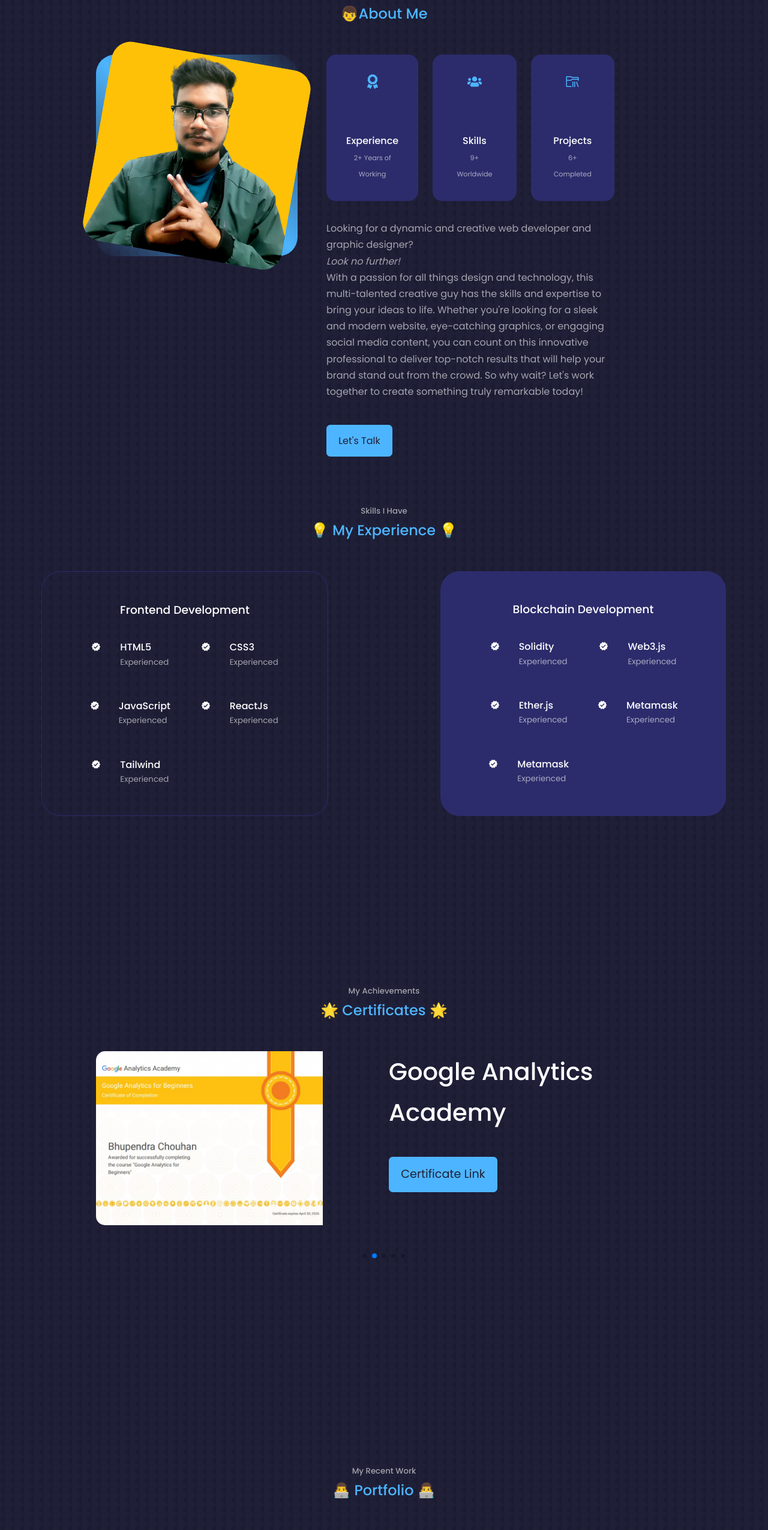
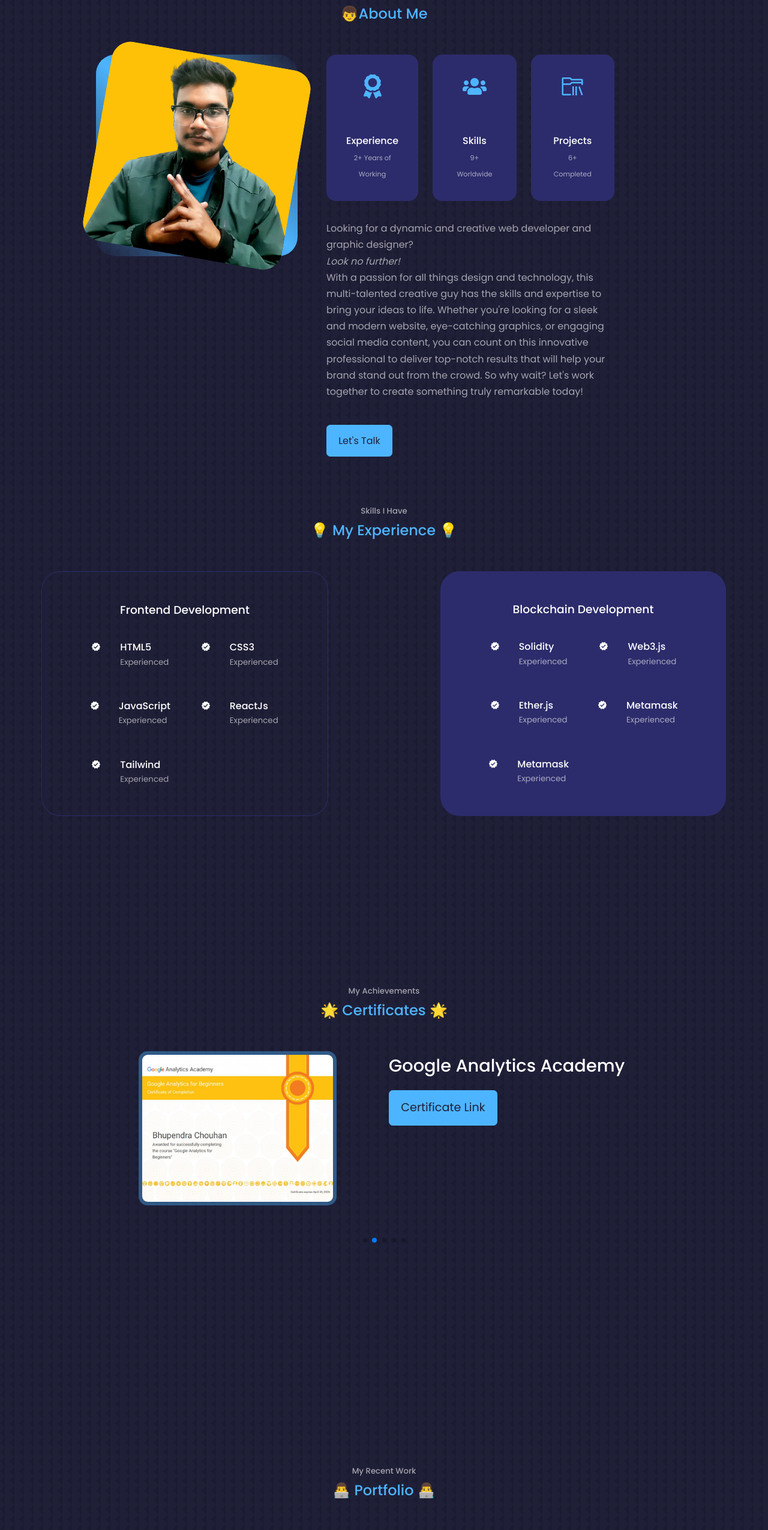
Before and after one commit to Bhupendrachouhan19/My_Personal_Portfolio, a React (Create React App) app: page / in a window 1280 px wide. Shown: the part 900-3450 px from the top of the page at 60% size. Built offline with nearby package versions, Linux system fonts and the light colour scheme.

Commit message:
Certificate section style is updated

```diff
--- a/src/components/about/about.css
+++ b/src/components/about/about.css
@@ -53,8 +53,7 @@
 
 .about__icon {
     color: var(--color-primary);
-    font-size: 1.5rem;
-    margin-bottom: 1rem;
+    font-size: 2.5rem;
 }
 
 .about__card h5 {
--- a/src/components/certificates/Certificates.jsx
+++ b/src/components/certificates/Certificates.jsx
@@ -77,8 +77,8 @@ const Certificates = () => {
                   <img src={cert} alt="Avatar One" />
                 </div>
                 <div className="cert__text">
-                  <h1 className='cert__title'>{title}</h1>
-                  <a href={certLink} className='btn btn-primary'>Certificate Link</a>
+                  <h2 className='cert__title'>{title}</h2>
+                  <a href={certLink} className='btn btn-primary cert__btn'>Certificate Link</a>
                 </div>
               </SwiperSlide>
             )
--- a/src/components/certificates/certificates.css
+++ b/src/components/certificates/certificates.css
@@ -3,26 +3,26 @@
   display: grid;
   grid-template-columns: 1fr 1fr;
   gap: 1rem;
-  margin-bottom: 0.3rem;
+  margin-bottom: 1.3rem;
 }
 
 .cert__image {
   grid-area: 1/1/3/2;
+  width: 70%;
   margin: 0 auto 1rem;
   overflow: hidden;
   border-radius: 15px;
-  /* border: 0.4rem solid var(--color-primary-variant); */
-  bottom: -50%;
-  }
+  border: 0.4rem solid var(--color-primary-variant);
+  /* bottom: -50%; */
+}
 
 .cert__image img {
-  width: 80%;
 }
 
 .cert__text {
   display: grid;
   /* border: 0.4rem solid purple; */
-  gap: 2.5rem;
+  gap: 1rem;
   font-size: larger;
 }
 
@@ -36,15 +36,21 @@
 @media screen and (max-width: 600px) {
   .certificates__container .certificate {
     grid-template-columns: 1fr;
-    margin-bottom: 1.3rem;
+    margin-bottom: 3rem;
+    justify-content: center;
   }
 
   .cert__text {
     gap: 1.5rem;
     font-size: 1rem;
+    text-align: center;
   }
 
-  .cert__text h1 {
+  .cert__text h2 {
     font-size: 1.5rem;
   }
+
+  .cert__btn {
+    justify-self: center;
+  }
 }
--- a/src/components/portfolio/portfolio.css
+++ b/src/components/portfolio/portfolio.css
@@ -40,6 +40,7 @@
 
 .portfolio__item-cta {
     /* border: solid red 2px; */
+    margin-top: 2rem;
     align-self: end;
     display: flex;
     gap: 1rem;
```
Also changed, not shown: src/components/about/About.jsx (line endings or trailing spaces).
